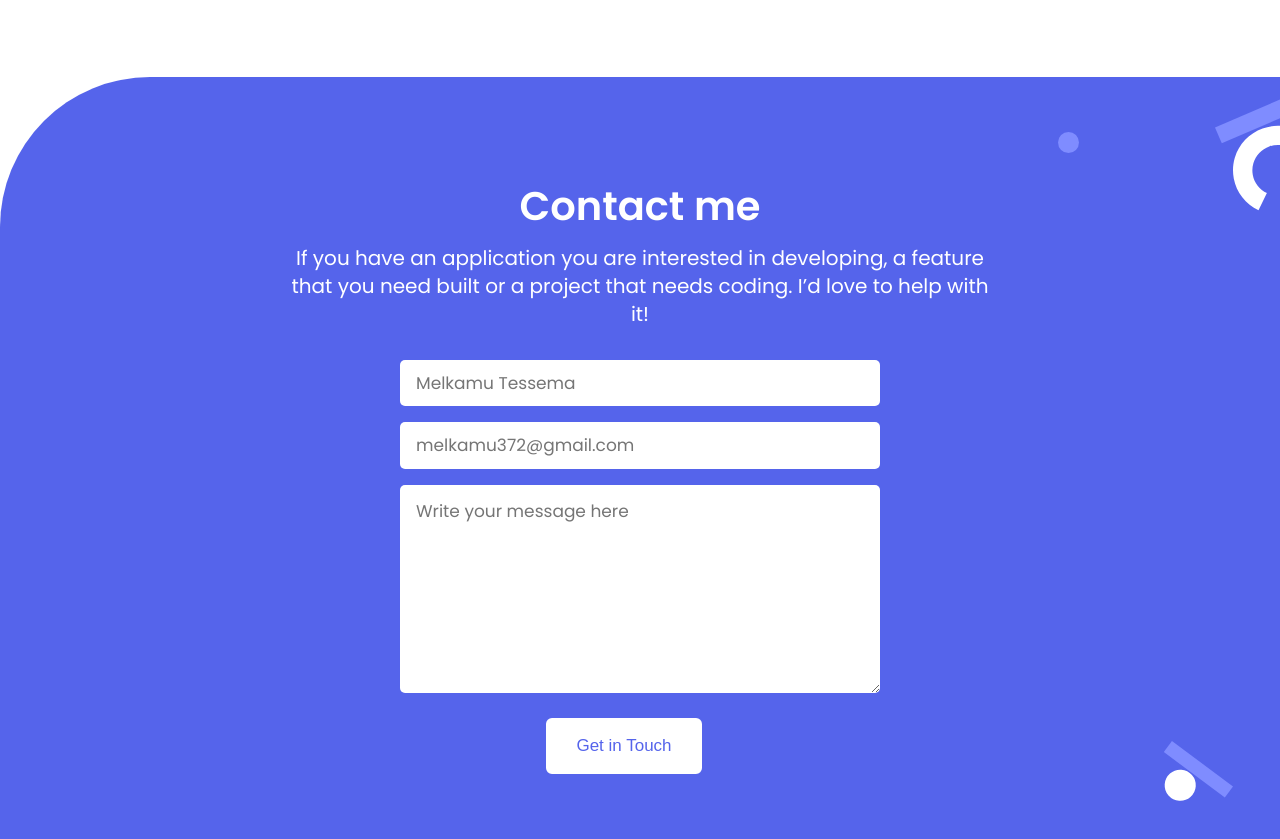
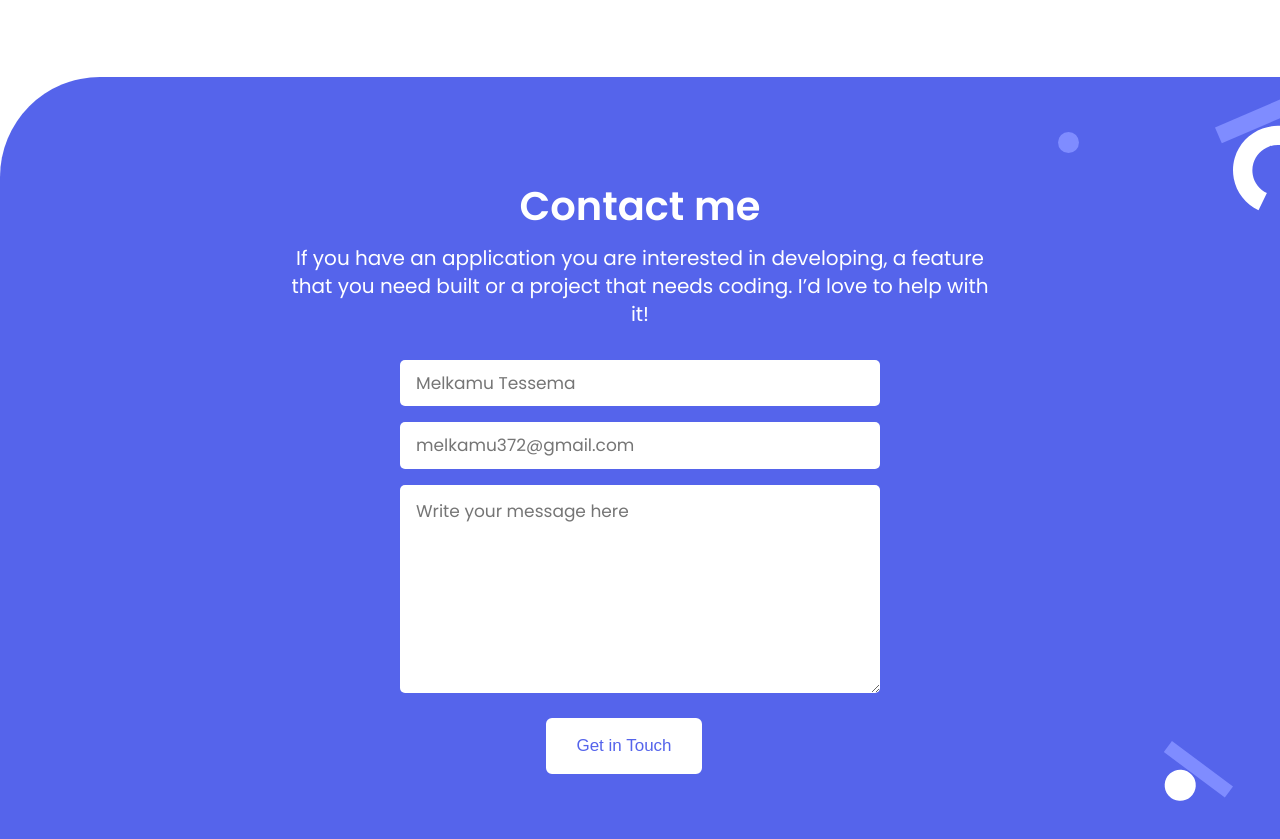
Before and after one commit to melkamu372/Portfolio-mobile-first, a website: page index.html in a window 1280 px wide. Shown: the part 3984-4823 px from the top of the page. Drawn offline with Linux system fonts and the light colour scheme.

Commit message:
Modify style.css file

```diff
--- a/style.css
+++ b/style.css
@@ -753,7 +753,7 @@ hr {
   flex-direction: column;
   background-color: #5564eb;
   min-height: 779px;
-  border-top-left-radius: 150px;
+  border-top-left-radius: 100px;
   object-fit: cover;
 }
 
```
